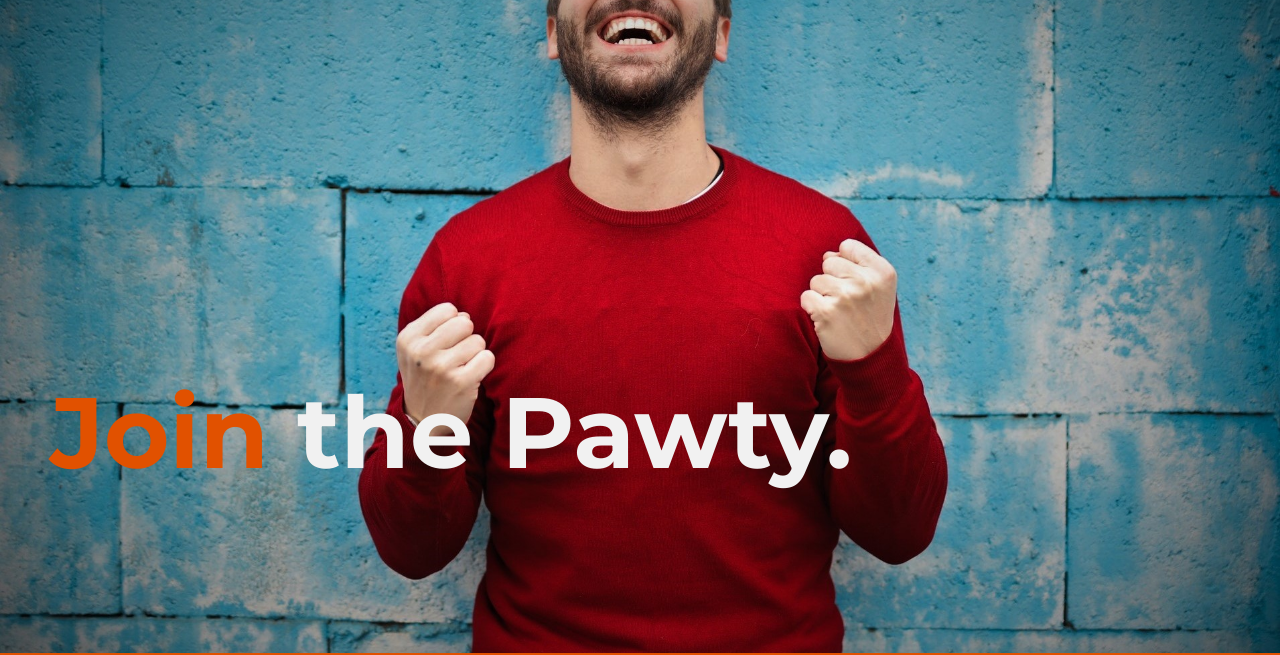
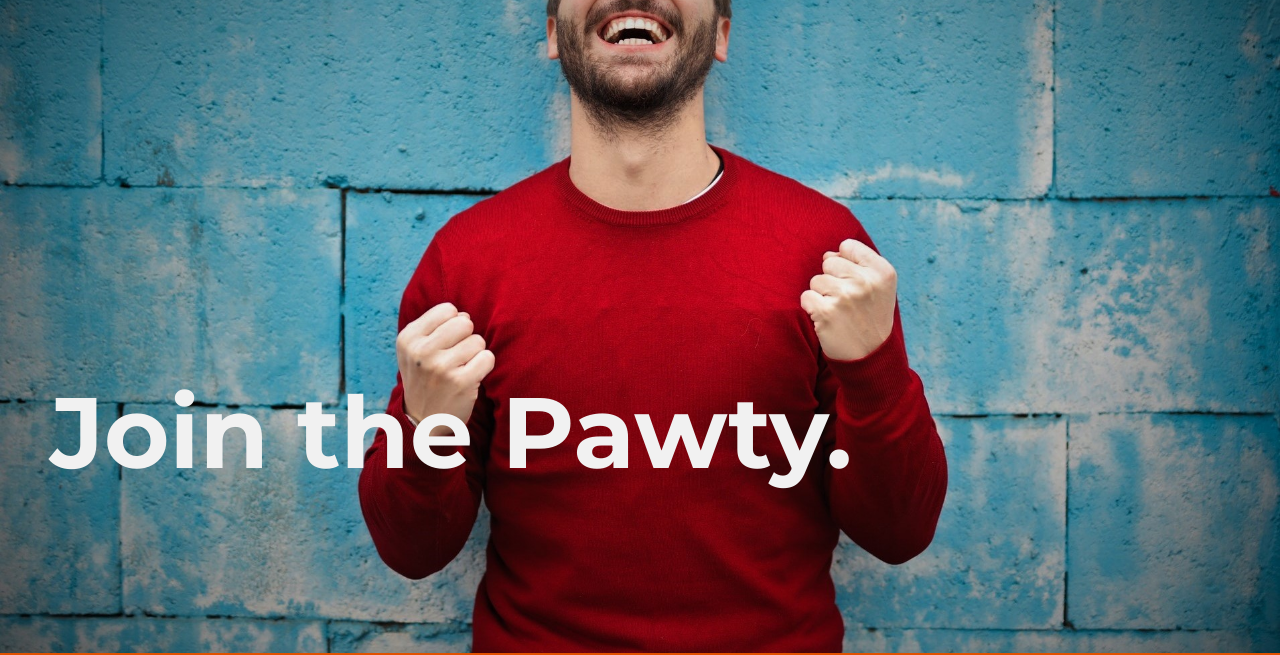
Before and after one commit to nhaatn/Dog-E-Date, a plain HTML site: page ambassador.html in a window 1280 px wide. Shown: the part 147-802 px from the top of the page. Drawn offline with Linux system fonts and the light colour scheme; a web font is replaced by a local one.

Commit message:
removed styling that used span

```diff
--- a/ambassador.html
+++ b/ambassador.html
@@ -35,7 +35,7 @@
 
   <section class="home-hero-section">
     <div class="hero-text">
-      <h1 class="hero-heading" ><span class="text-special">Join</span> the Pawty.</h1>
+      <h1 class="hero-heading">Join the Pawty.</h1>
     </div>
 
     <div class="hero-flex-spacer">
```
Also changed, not shown: about.html (+1 -1 lines).
